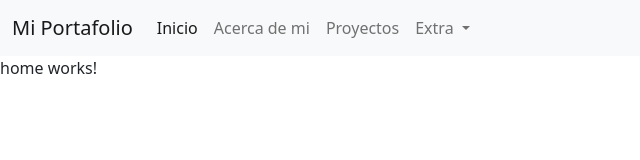
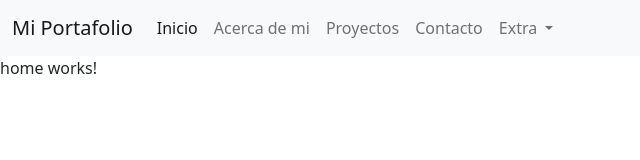
Before and after one commit to LoKk291/portafolio-FrontEnd, an Angular app in the folder FrontEnd/: page / in a window 1280 px wide. Shown: the top 160 px of the page, without its empty margins (0-640 px from the left). Built offline with nearby package versions, Linux system fonts and the light colour scheme.

Commit message:
Se agregan los enrutamientos restantes

```diff
--- a/FrontEnd/src/app/components/header/header.component.html
+++ b/FrontEnd/src/app/components/header/header.component.html
@@ -7,13 +7,16 @@
       <div class="collapse navbar-collapse" id="navbarNavDropdown">
         <ul class="navbar-nav">
           <li class="nav-item">
-            <a class="nav-link active" aria-current="page" href="#">Inicio</a>
+            <a class="nav-link active" aria-current="page" href="/home">Inicio</a>
           </li>
           <li class="nav-item">
-            <a class="nav-link" href="#">Acerca de mi</a>
+            <a class="nav-link" href="/about">Acerca de mi</a>
           </li>
           <li class="nav-item">
-            <a class="nav-link" href="#">Proyectos</a>
+            <a class="nav-link" href="/proyects">Proyectos</a>
+          </li>
+          <li class="nav-item">
+            <a class="nav-link" href="/contact">Contacto</a>
           </li>
           <li class="nav-item dropdown">
             <a class="nav-link dropdown-toggle" href="#" id="navbarDropdownMenuLink" role="button" data-bs-toggle="dropdown" aria-expanded="false">
```
Also changed, not shown: FrontEnd/src/app/app-routing.module.ts (+7 -0 lines).
